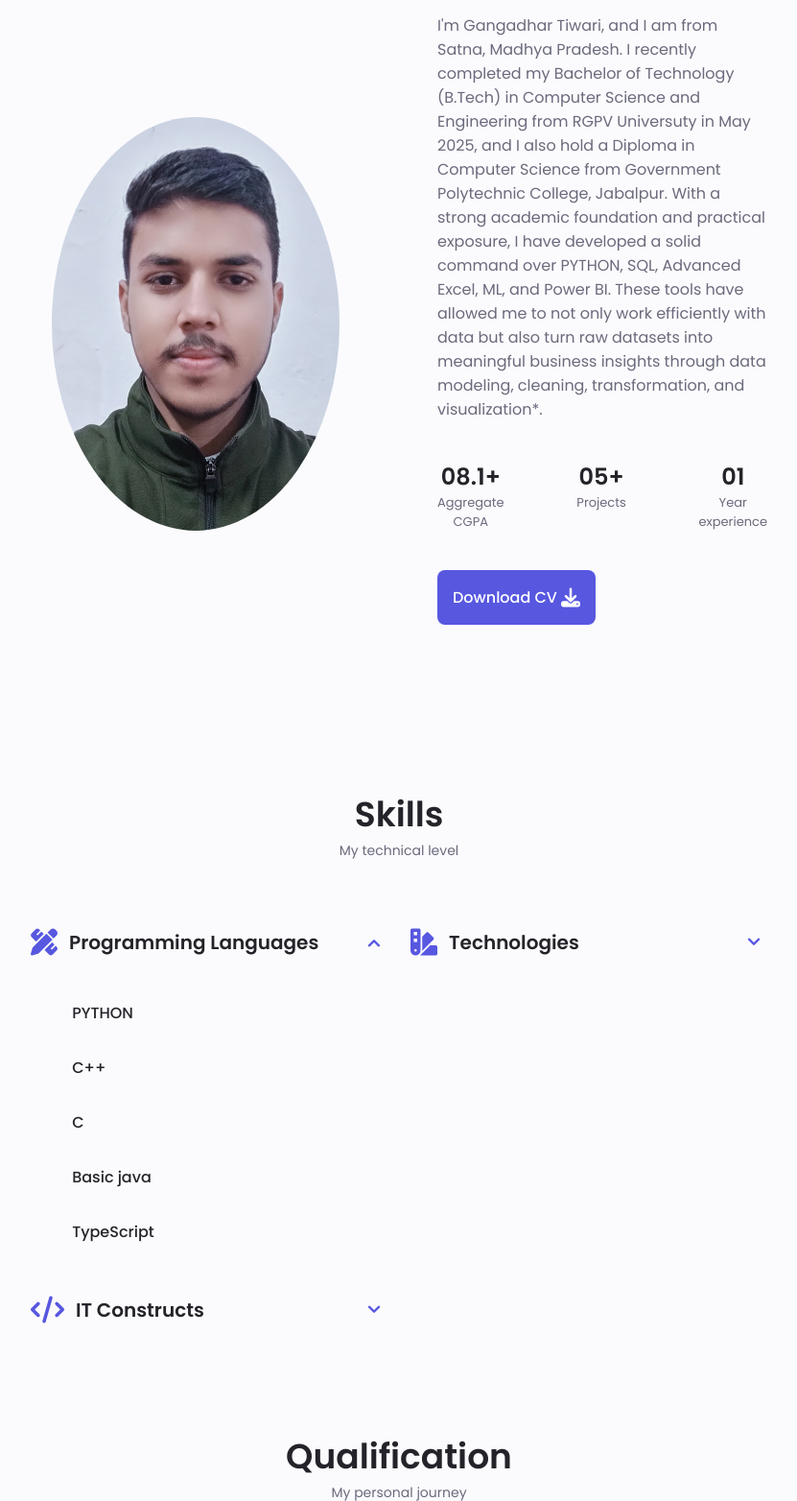
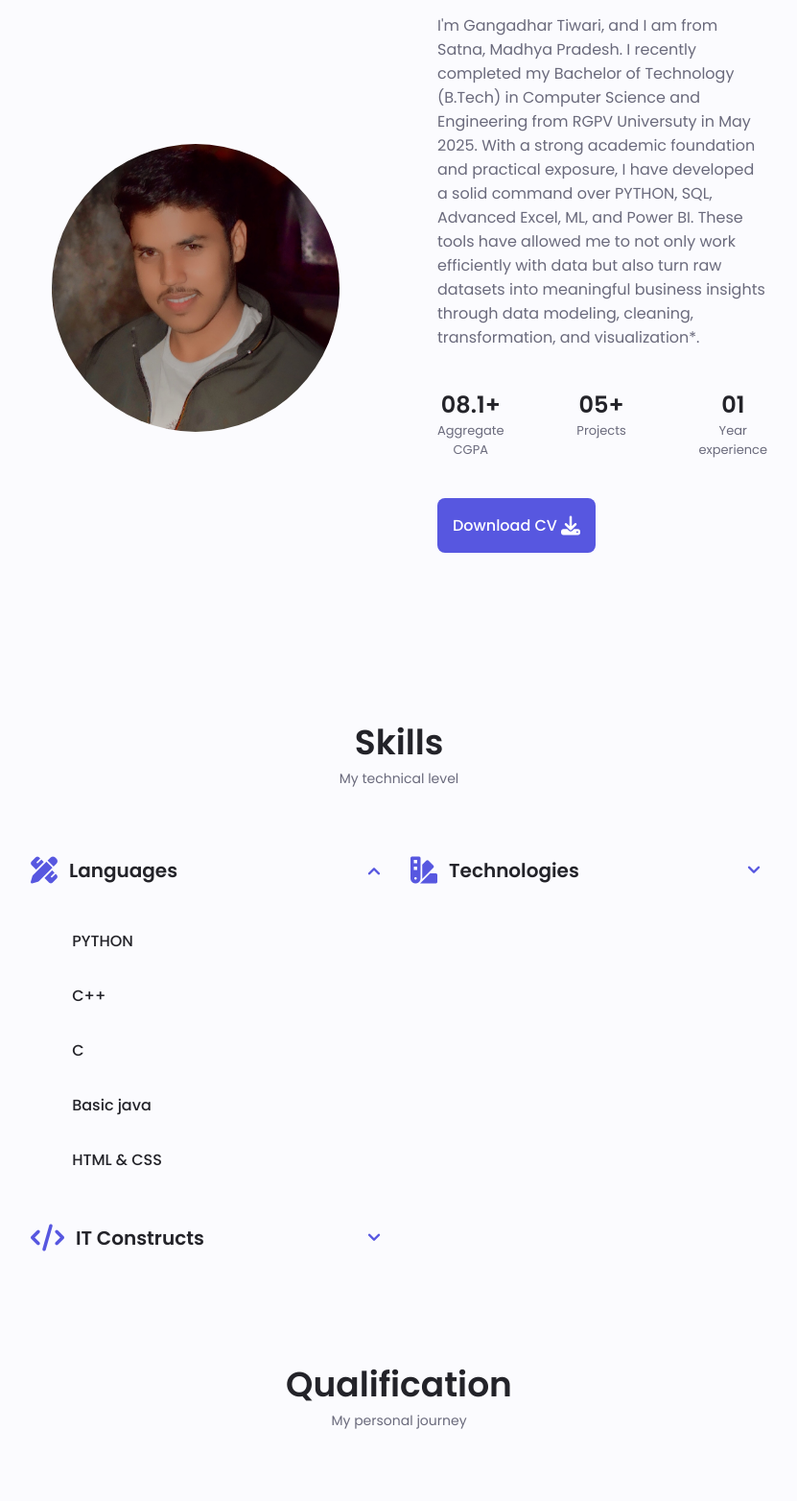
Before and after one commit to gangadhartiwari/Gangadhar-Portfolio, a plain HTML site: page index.html in a window 1280 px wide. Shown: the part 962-2526 px from the top of the page at 96% size, without its empty margins (224-1055 px from the left). Drawn offline with nearby package versions, Linux system fonts and the light colour scheme.

Commit message:
Updated code

```diff
--- a/index.html
+++ b/index.html
@@ -116,7 +116,7 @@
                     class="home__blob-img"
                     x="-79"
                     y="-46"
-                    xlink:href="assets/img/profile2.jpg"
+                    xlink:href="assets/img/about2.webp"
                   />
                 </g>
               </svg>
@@ -151,15 +151,13 @@
         <span class="section__subtitle">My introduction</span>
 
         <div class="about__container container grid">
-          <img src="assets\img\about1.jpg" alt="" class="about__img" />
+          <img src="assets\img\Profile1.jpg" alt="" class="about__img" />
 
           <div class="about__data">
             <p class="about__description">
               I'm Gangadhar Tiwari, and I am from Satna, Madhya Pradesh. I
               recently completed my Bachelor of Technology (B.Tech) in Computer
-              Science and Engineering from RGPV Universuty in May 2025, and I
-              also hold a Diploma in Computer Science from Government
-              Polytechnic College, Jabalpur. With a strong academic foundation
+              Science and Engineering from RGPV Universuty in May 2025. With a strong academic foundation
               and practical exposure, I have developed a solid command over
               PYTHON, SQL, Advanced Excel, ML, and Power BI. These tools have
               allowed me to not only work efficiently with data but also turn
@@ -211,7 +209,7 @@
                 <i class="fas fa-pencil-ruler skills__icon"></i>
 
                 <div>
-                  <h1 class="skills__title">Programming Languages</h1>
+                  <h1 class="skills__title"> Languages</h1>
                 </div>
 
                 <i class="uil uil-angle-down skills__arrow"></i>
@@ -241,7 +239,7 @@
                 </div>
                 <div class="skills__data">
                   <div class="skills__titles">
-                    <h3 class="skills__name">TypeScript</h3>
+                    <h3 class="skills__name">HTML & CSS</h3>
                   </div>
                 </div>
               </div>
```
Also changed, not shown: assets/img/about1.jpg (deleted), assets/img/profile2.jpg, 2 other files.
